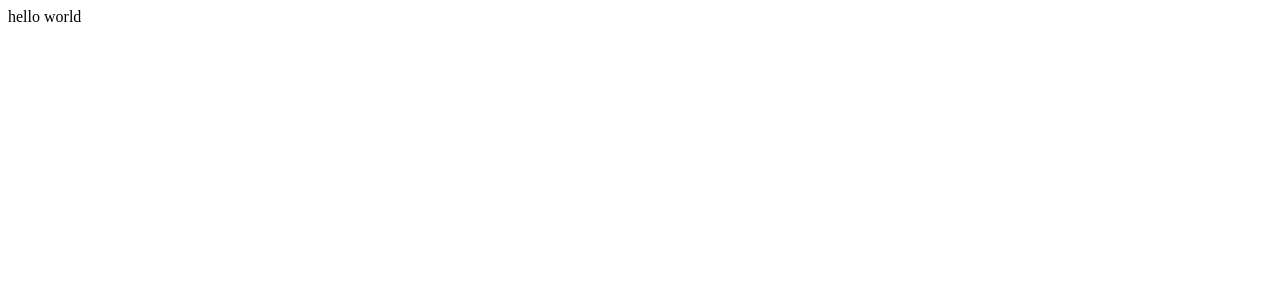
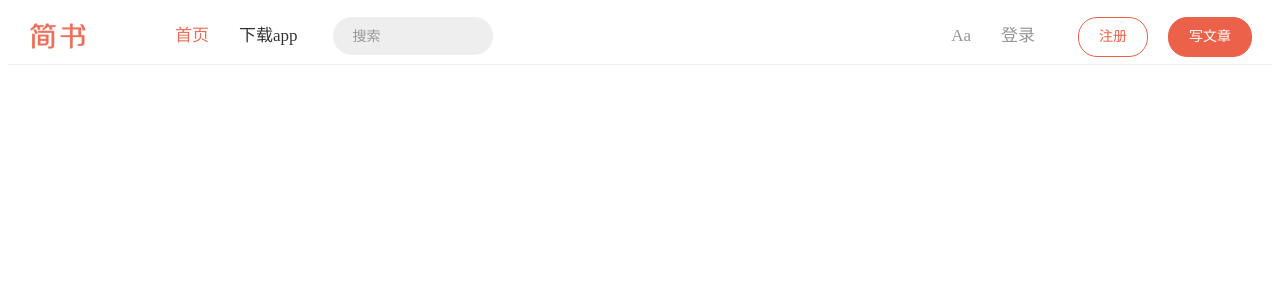
Before and after one commit to zrcoy/jianshu, a React (Create React App) app: page / in a window 1280 px wide. Shown: the top 300 px of the page. Built offline with nearby package versions, Linux system fonts and the light colour scheme.

Commit message:
initial css setup for header

```diff
--- a/src/App.js
+++ b/src/App.js
@@ -1,12 +1,11 @@
 import React , {Component} from 'react';
+import Header from './common/header';
 
 
 class App extends Component{
   render(){
     return(
-      <div className='Globalstyle'>
-        hello world
-      </div>
+      <Header />
     )
   }
 }
--- /dev/null
+++ b/src/common/header/index.js
@@ -0,0 +1,34 @@
+import React, { Component } from 'react';
+import {
+  HeaderWrapper,
+  Logo,
+  Nav,
+  NavItem,
+  NavSearch,
+  Addition,
+  Button,
+} from './style'
+
+
+class Header extends Component{
+  render(){
+    return(
+      <HeaderWrapper>
+        <Logo />
+        <Nav>
+          <NavItem className='left active'>首页</NavItem>
+          <NavItem className='left'>下载app</NavItem>
+          <NavItem className='right'>登录</NavItem>
+          <NavItem className='right'>Aa</NavItem>
+          <NavSearch></NavSearch>
+        </Nav>
+        <Addition>
+          <Button className='writting'>写文章</Button>
+          <Button className='reg'>注册</Button>
+        </Addition>
+      </HeaderWrapper>
+    )
+  }
+}
+
+export default Header;
--- /dev/null
+++ b/src/common/header/style.js
@@ -0,0 +1,88 @@
+import styled from 'styled-components';
+import logoImg from '../../statics/logo.png';
+
+export const HeaderWrapper = styled.div`
+  position: relative;
+  height: 56px;
+  border-bottom: 1px solid #f0f0f0;
+`;
+
+export const Logo = styled.a.attrs({href: '/'})`
+  position: absolute;
+  top:0;
+  left:0;
+  display: block;
+  width:100px;
+  height: 56px;
+  background: url(${logoImg});
+  background-size: contain;
+`;
+
+export const Nav = styled.div`
+  width:960px;
+  height:100%;
+  padding-right: 70px;
+  box-sizing: border-box;
+  margin: 0 auto;
+`;
+
+export const NavItem = styled.div`
+  line-height: 56px;
+  padding: 0 15px;
+  font-size: 17px;
+  color: #333;
+  &.left {
+    float: left;
+  }
+  &.right {
+    float: right;
+    color: #969696;
+  }
+  &.active {
+    color: #ea6f5a
+  }
+`;
+
+export const NavSearch = styled.input.attrs({
+  placeholder: '搜索'
+})`
+  width: 160px;
+  height: 38px;
+  padding: 0 20px;
+  margin-top: 9px;
+  margin-left: 20px;
+  box-sizing: border-box;
+  border: none;
+  outline: none;
+  border-radius: 19px;
+  background: #eee;
+  font-size: 14px;
+  &::placeholder{
+    color: #999;
+  }
+`
+
+export const Addition = styled.div`
+  position: absolute;
+  right: 0;
+  top: 0;
+  height: 56px;
+`
+
+export const Button = styled.div`
+  float: right;
+  margin-top: 9px;
+  margin-right: 20px;
+  padding: 0 20px;
+  line-height: 38px;
+  border-radius:19px;
+  border: 1px solid #ec6149;
+  font-size: 14px;
+  &.reg {
+    color:#ec6149
+  }
+  &.writting {
+    color: #fff;
+    background: #ec6149;
+  }
+`
```
Also changed, not shown: src/statics/logo.png (added), 1 other file (tests, documents, lock files or other folders).
